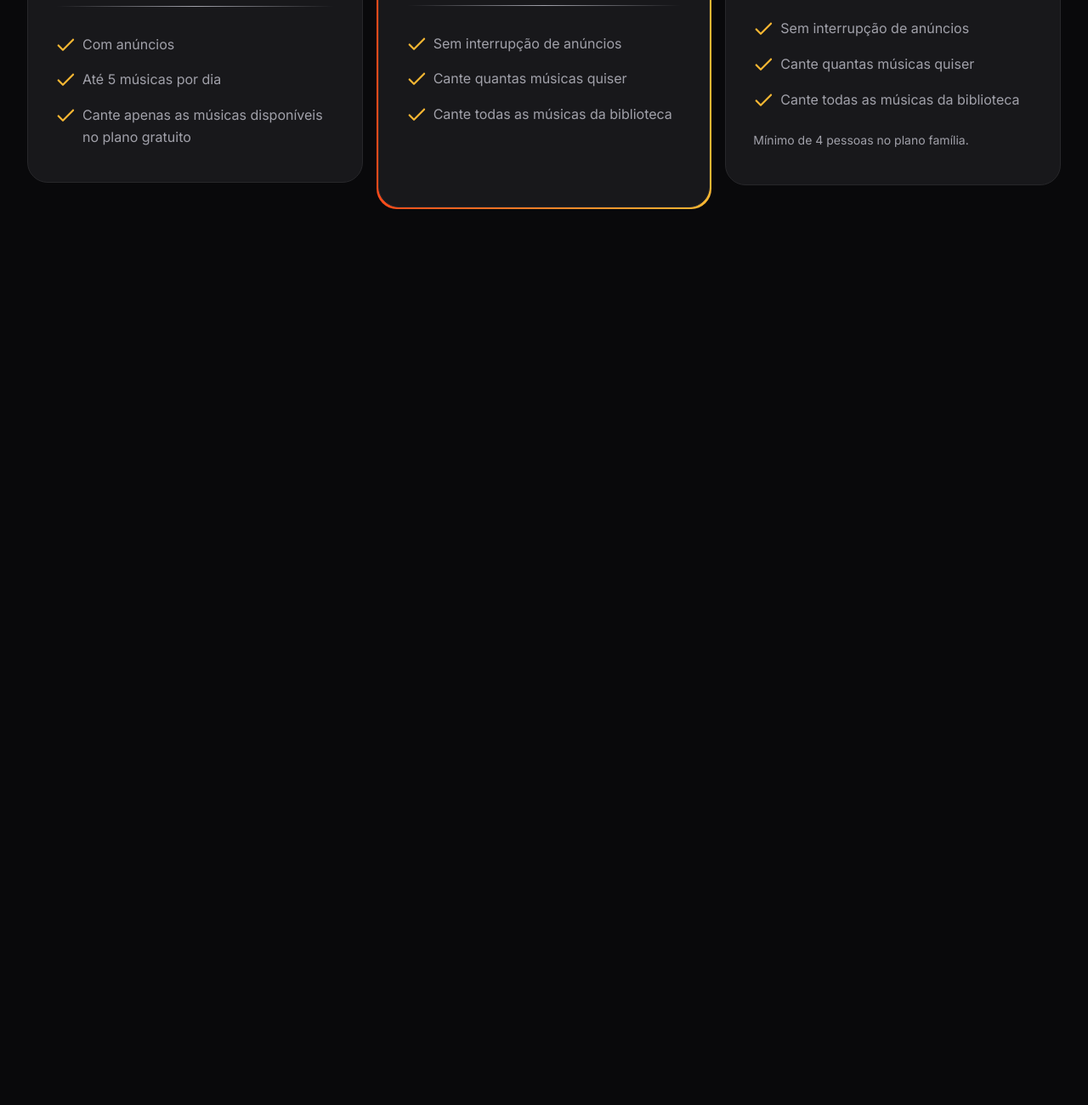
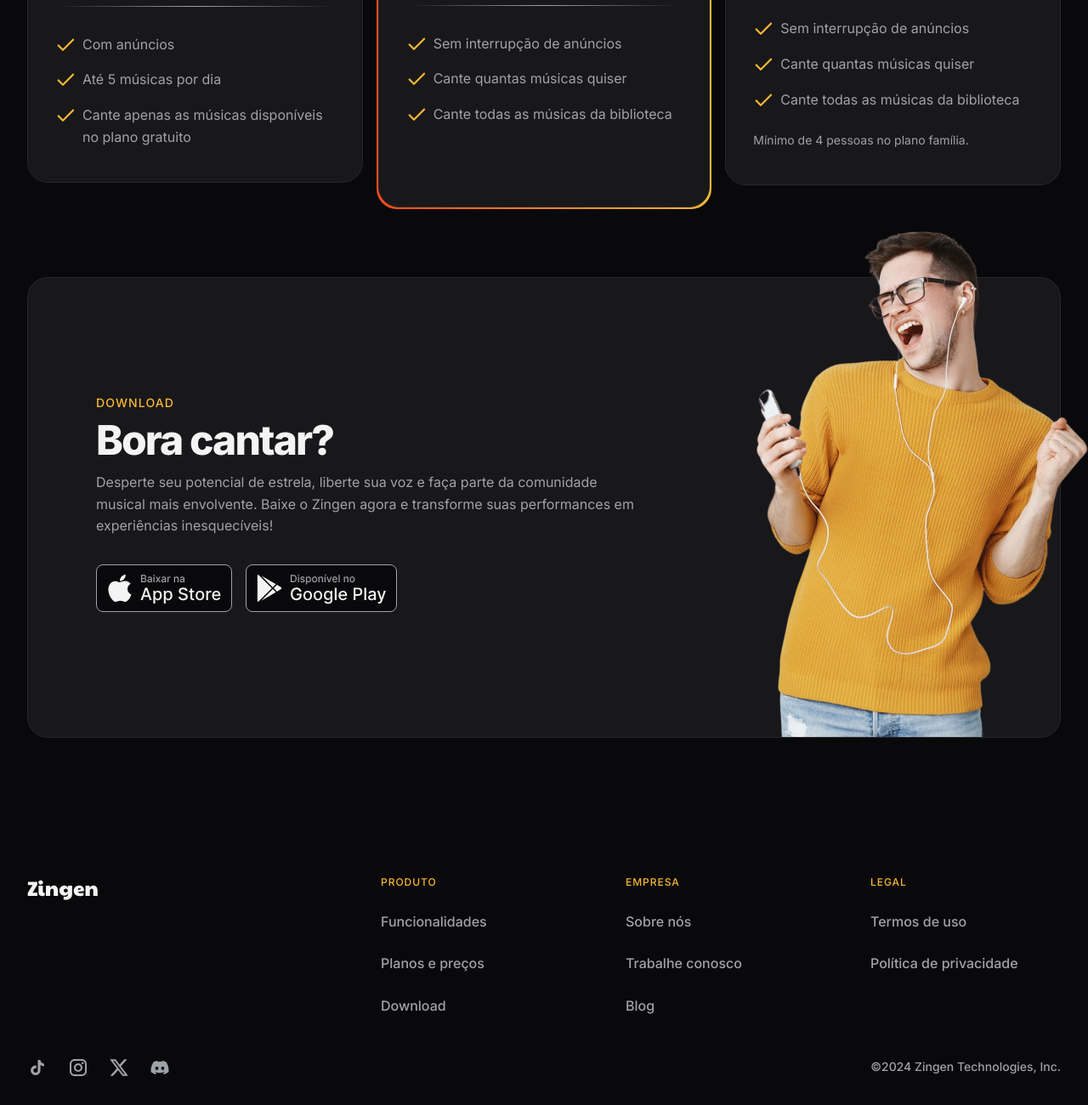
Before and after one commit to Diegodevlink/zingen, a plain HTML site: page index.html in a window 1280 px wide. Shown: the part 3141-4441 px from the top of the page at 85% size. Before the commit the page ends 3387 px from the top, so only its background shows below. Drawn offline with Linux system fonts and the light colour scheme.

Commit message:
Remove x-scroll from body

```diff
--- a/index.html
+++ b/index.html
@@ -166,5 +166,86 @@
             </div>
         </section>
 
+        <section id="download">
+            <div class="container py-xl">
+                <div class="card px-lg even-columns items-center">
+                    <div>
+                        <header>
+                            <strong>Download</strong>
+                            <h2>Bora cantar?</h2>
+                        </header>
+                        <p>Desperte seu potencial de estrela, liberte sua voz e faça parte da comunidade musical mais envolvente. Baixe o Zingen agora e transforme suas performances em experiências inesquecíveis!</p>
+
+                        <div class="buttons flex gap-1">
+                            <a href="#">
+                                <img src="/assets/button-appstore.svg" alt="baixar da Apple store">
+                            </a>
+                            <a href="#">
+                                <img src="assets/button-playstore.svg" alt="baixar da Play store">
+                            </a>
+                        </div>
+                    </div>
+                        <img src="assets/rapaz-ouvindo-musica-com-fones-de-ouvido-e-cantando-no-aplicativo-de-karaoke-removebg 1.png" alt="">
+                </div>
+            </div>
+        </section>
+
+        <footer>
+            <div class="container py-xl grid">
+                <section class="grid top">
+                <img src="assets/logo.svg" alt="">
+
+                <nav class="even-columns">
+                    <ul role="list" class="grid gap-1.5">
+                        <li class="title">Produto</li>
+                        <li>
+                            <a href="#features">Funcionalidades</a>
+                        </li>
+
+                        <li>
+                            <a href="#pricing">Planos e preços</a>
+                        </li>
+
+                        <li>
+                            <a href="#Download">Download</a>
+                        </li>
+                    </ul>
+
+                    <ul role="list" class="grid gap-1.5">
+                        <li class="title">Empresa</li>
+                        <li>
+                            <a href="#about">Sobre nós</a>
+                        </li>
+                        <li>
+                            <a href="#">Trabalhe conosco</a>
+                        </li>
+                        <li>
+                            <a href="#">Blog</a>
+                        </li>
+                    </ul>
+
+                    <ul role="list" class="grid gap-1.5">
+                        <li class="title">Legal</li>
+                        <li>
+                            <a href="#">Termos de uso</a>
+                        </li>
+                        <li>
+                            <a href="#">Política de privacidade</a>
+                        </li>
+                    </ul>
+                </nav>
+                </section>
+                <section class="bottom flex gap-1.5">
+                    <div class="flex gap-1.5">
+                        <a href="#" class="social" aria-label="tiktok"></a>
+                        <a href="#" class="social" aria-label="instagram"></a>
+                        <a href="#" class="social" aria-label="twitter"></a>
+                        <a href="#" class="social" aria-label="discord"></a>
+                    </div>
+                    <span class="copy">©2024 Zingen Technologies, Inc.</span>
+                </section>
+            </div>
+        </footer>
+
     </body>
     </html>
--- a/styles/global.css
+++ b/styles/global.css
@@ -45,10 +45,15 @@ html {
     font-size: var(--fs-base);
     line-height: 1.6;
     color: var(--text-color-primary);
+
+    overflow-x: hidden;
+
+    scroll-behavior: smooth;
 }
 
 body {
     background-color: var(--bg-color);
+    overflow-x: hidden;
 }
 
 h1,h2,h3 {
```
